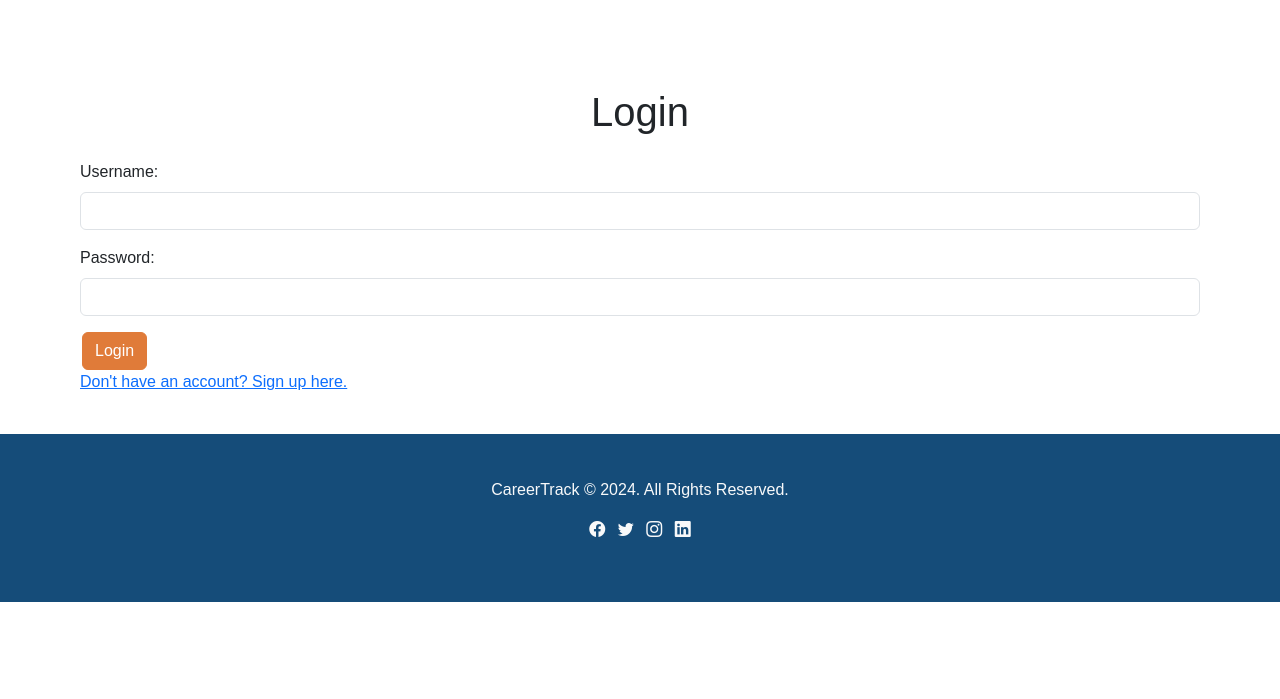
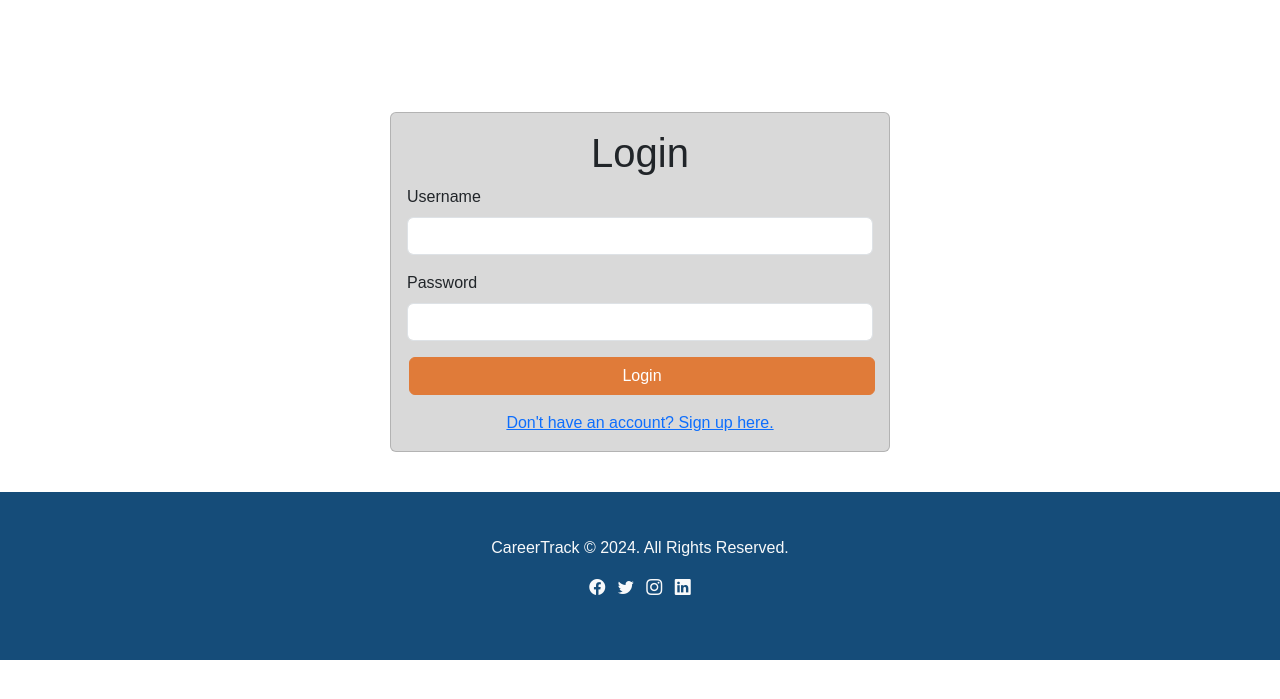
Before and after one commit to AshwiniTembhurne/career_track_project, a Django app: page /login/ in a window 1280 px wide. Shown: the part 56-755 px from the top of the page. Run offline with Django 4.2, Linux system fonts and the light colour scheme.

Commit message:
alignment and position of login page is fixed

```diff
--- a/career_track/settings.py
+++ b/career_track/settings.py
@@ -29,7 +29,7 @@ TEMPLATES_DIR = os.path.join(BASE_DIR, 'templates')
 SECRET_KEY = os.environ.get('SECRET_KEY')
 
 # SECURITY WARNING: don't run with debug turned on in production!
-DEBUG = False
+DEBUG = True
 
 ALLOWED_HOSTS = ['.codeinstitute-ide.net','.herokuapp.com',]
 CSRF_TRUSTED_ORIGINS = [
--- a/user_accounts/templates/user_accounts/login.html
+++ b/user_accounts/templates/user_accounts/login.html
@@ -3,27 +3,35 @@
 {% block title %}Login{% endblock %}
 
 {% block content %}
-<div class="container">
-    <h1 class="text-center my-4">Login</h1>
+<div class="container mt-5">
+    <div class="card mx-auto" style="max-width: 500px; background-color: #D9D9D9;">
+        <div class="card-body">
+            <h1 class="text-center">Login</h1>
             {% if messages %}
-        <ul class="messages">
+                <div class="alert alert-info" role="alert">
+                    <ul class="mb-0">
                         {% for message in messages %}
                             <li{% if message.tags %} class="{{ message.tags }}"{% endif %}>{{ message }}</li>
                         {% endfor %}
                     </ul>
+                </div>
             {% endif %}
-    <form method="post" class="form-login">
+            <form method="post" class="mx-auto">
                 {% csrf_token %}
                 <div class="mb-3">
-            <label for="username" class="form-label">Username:</label>
+                    <label for="username" class="form-label">Username</label>
                     <input type="text" id="username" name="username" class="form-control" required>
                 </div>
                 <div class="mb-3">
-            <label for="password" class="form-label">Password:</label>
+                    <label for="password" class="form-label">Password</label>
                     <input type="password" id="password" name="password" class="form-control" required>
                 </div>
-        <button type="submit" class="btn btn-primary" style="background-color: #e07b39; border-color: #e07b39;">Login</button>
+                <button type="submit" class="btn btn-primary w-100" style="background-color: #e07b39; border-color: #e07b39;">Login</button>
             </form>
+            <div class="text-center mt-3">
                 <a href="{% url 'signup' %}">Don't have an account? Sign up here.</a>
             </div>
+        </div>
+    </div>
+</div>
 {% endblock %}
```
Lines whose indentation alone changed are shown as unchanged.
